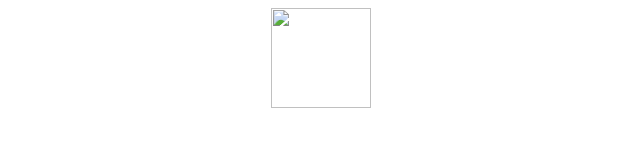
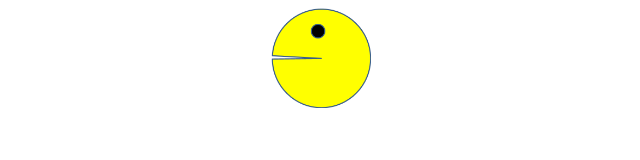
Before and after one commit to saravanan-mca23/pac-man, a plain HTML site: page index.html in a window 1280 px wide. Shown: the whole page, without its empty margins (129-769 px from the left). Drawn offline with Linux system fonts and the light colour scheme.

Commit message:
Img path changes

```diff
--- a/index.html
+++ b/index.html
@@ -8,7 +8,7 @@
 <body>
     <div id="box"></div>
 <script>
-    var arr=[["PacMan1.png","PacMan2.png"],["PacMan3.png","PacMan4.png"]]
+    var arr=[["./img/PacMan1.png","./img/PacMan2.png"],["./img/PacMan3.png","./img/PacMan4.png"]]
     var img = document.createElement("img")
     document.getElementById("box").appendChild(img)
     var position=0;
```
